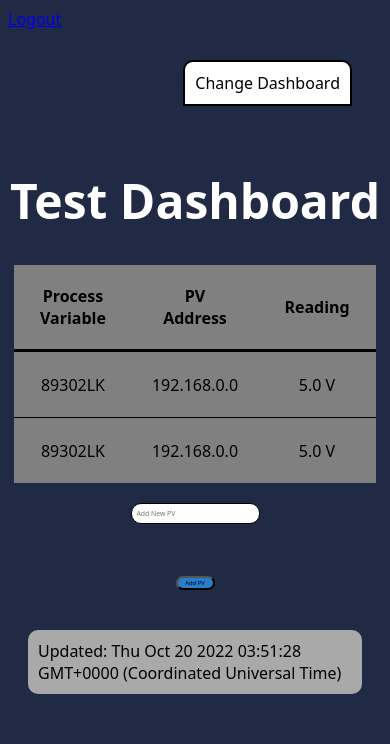
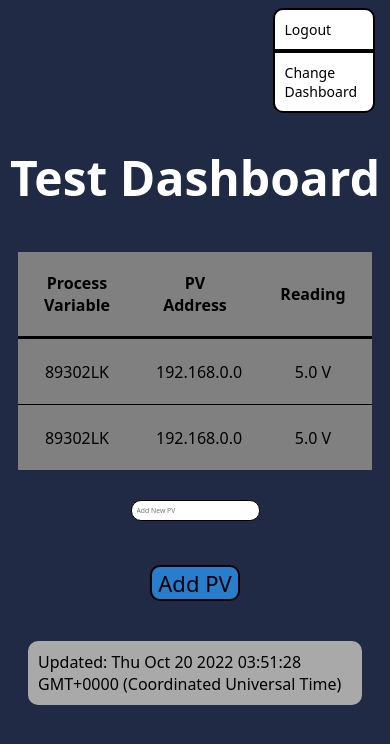
Before and after one commit to PenPen7531/ISSP-Triumf-435, a Flask app: template app/templates/public/test_dash.html in a window 390 px wide. Shown: the top 744 px of the page. Run offline with Flask 2, Linux system fonts and the light colour scheme; the template is opened without the code that fills it, so the values that code supplies are empty.

Commit message:
Added mobile css to all 3 webpages

```diff
--- a/app/static/css/dash-home.css
+++ b/app/static/css/dash-home.css
@@ -1,6 +1,7 @@
 table{
     table-layout: fixed;
-
+    margin: 10px;
+    width: 90%;
     background-color: grey;
 }
 *{
@@ -36,6 +37,7 @@ html {
 #title{
     color: white;
     font-size: 3em;
+    text-align: center;
 }
 
 #dash-change{
@@ -43,7 +45,18 @@ html {
     color: black;
     background-color: white;
     padding: 10px;
-    margin: 20px;
+    width: 10vw;
+    border-bottom-left-radius: 10px;
+    border-bottom-right-radius: 10px;
+    border: 2px solid black;
+   }
+
+   #logout{
+    text-decoration: None;
+    color: black;
+    width: 10vw;
+    background-color: white;
+    padding: 10px;
     border-top-left-radius: 10px;
     border-top-right-radius: 10px;
     border: 2px solid black;
@@ -53,7 +66,7 @@ html {
     display: flex;
     flex-direction: column;
     align-items: flex-end;
-    margin: 10px;
+
 }
 
 .date{
@@ -69,6 +82,7 @@ html {
     background-color: #287DCC;
     border-radius: 10px;
     width: 10vw;
+    border: solid 2px black;
 }
 
 #input-btn:hover{
@@ -76,6 +90,15 @@ html {
     background-color: grey;
 
 }
+
+.button{
+    display: flex;
+    flex-direction: column;
+    align-items: flex-end;
+    margin-top: 2%;
+    margin-right: 2%;
+}
+
 
 #post-form{
     margin: 20px;
@@ -92,3 +115,32 @@ html {
     width: 30vw;
     border-radius: 10px;
 }
+
+@media screen and (max-width: 600px) {
+    #input-btn{
+        font-size: 22px;
+        width: auto;
+    }
+
+    #logout{
+        width: 20vw;
+    }
+
+    #dash-change{
+        width: 20vw;
+    }
+}
+
+@media screen and (max-width: 500px) {
+
+
+    #logout{
+        width: 20vw;
+        font-size: 14px;
+    }
+
+    #dash-change{
+        width: 20vw;
+        font-size: 14px;
+    }
+}
--- a/app/static/css/styles.css
+++ b/app/static/css/styles.css
@@ -122,6 +122,10 @@ html {
 @media screen and (max-width: 600px) {
 
     #input-btn{
+        width: 20vw;
+    }
+
+    #input-btn{
         font-size: 24px;
         background-color: #287DCC;
         border-radius: 10px;
@@ -132,7 +136,7 @@ html {
         background-color: white;
         border: 1px solid black;
         font-size: 24px;
-        width: 350px;
+        width: 75vw;
         border-radius: 20px;
     }
 
--- a/app/templates/public/dash.html
+++ b/app/templates/public/dash.html
@@ -12,7 +12,7 @@
 </head>
 <body>
     <div class="flex-mid">
-        <h1 id="title">Dashboard Selection <a href="/create" class="transparent"><button onclick="/create" id="plus">+</button></a></h1>
+        <h1 id="title">Dashboard Selection </h1>
         <form method="POST">
         <select name="dashboard" id="myDropdown">
 
@@ -24,6 +24,7 @@
           </select>
           <button class="button">Select</button>
         </form>
+        <a href="/create" class="transparent"><button onclick="/create" id="plus">Create Dashboard</button></a>
     </div>
 </body>
 </html>
--- a/app/templates/public/test_dash.html
+++ b/app/templates/public/test_dash.html
@@ -10,8 +10,11 @@
     <meta http-equiv="refresh" content="10 " />
 </head>
 <body>
-    <div class="logout"><a href="/">Logout</a></div>
-    <div class="flex-right"><a href="/dashboard" id="dash-change">Change Dashboard</a></div>
+    <div class="button">
+        <div class="flex-right"><a href="/" id="logout">Logout</a></div>
+        <div class="flex-right"><a href="/dashboard" id="dash-change">Change Dashboard</a></div>
+    </div>
+
 
     <div class="flex-mid">
         <h1 id="title">Test Dashboard</h1>
--- a/run.py
+++ b/run.py
@@ -1,4 +1,5 @@
 from app import app
+
 
 if __name__ == "__main__":
     app.run(debug=True)
```
Also changed, not shown: app/static/css/dash.css (+28 -4 lines).
